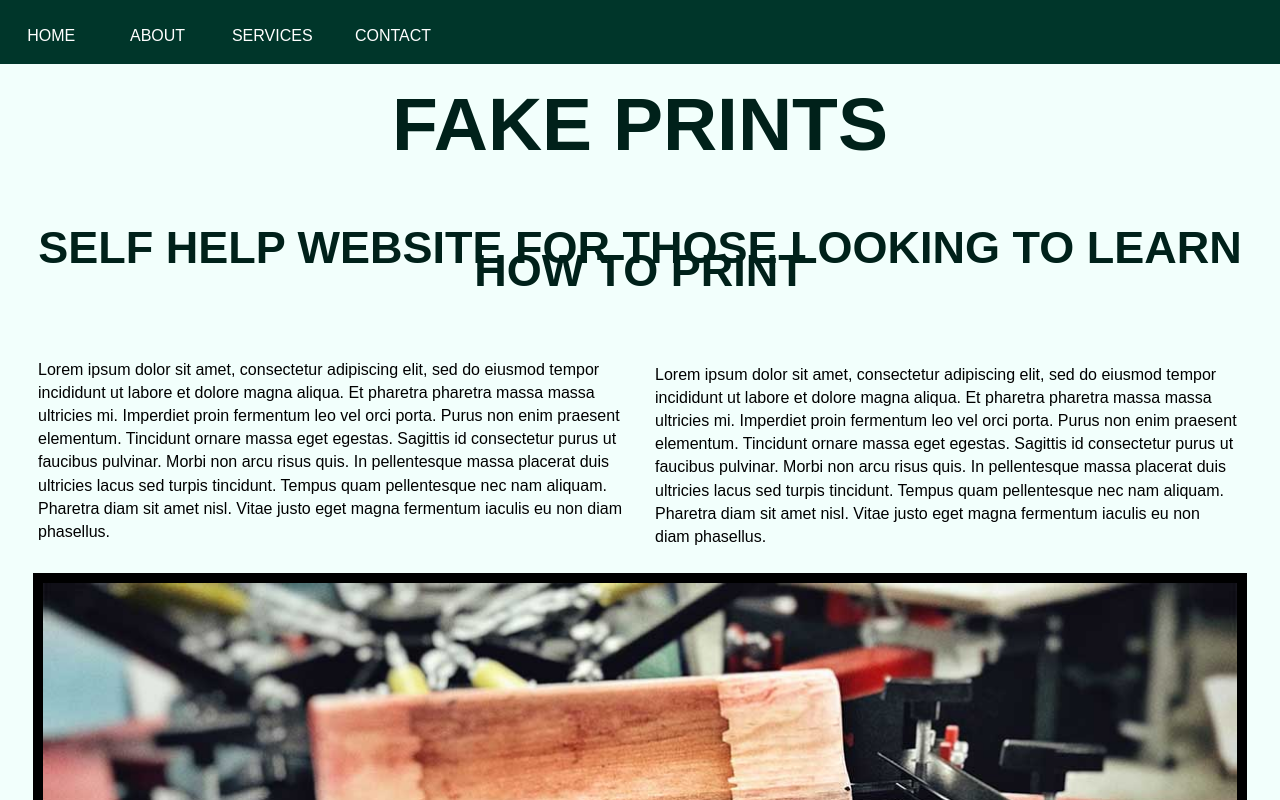
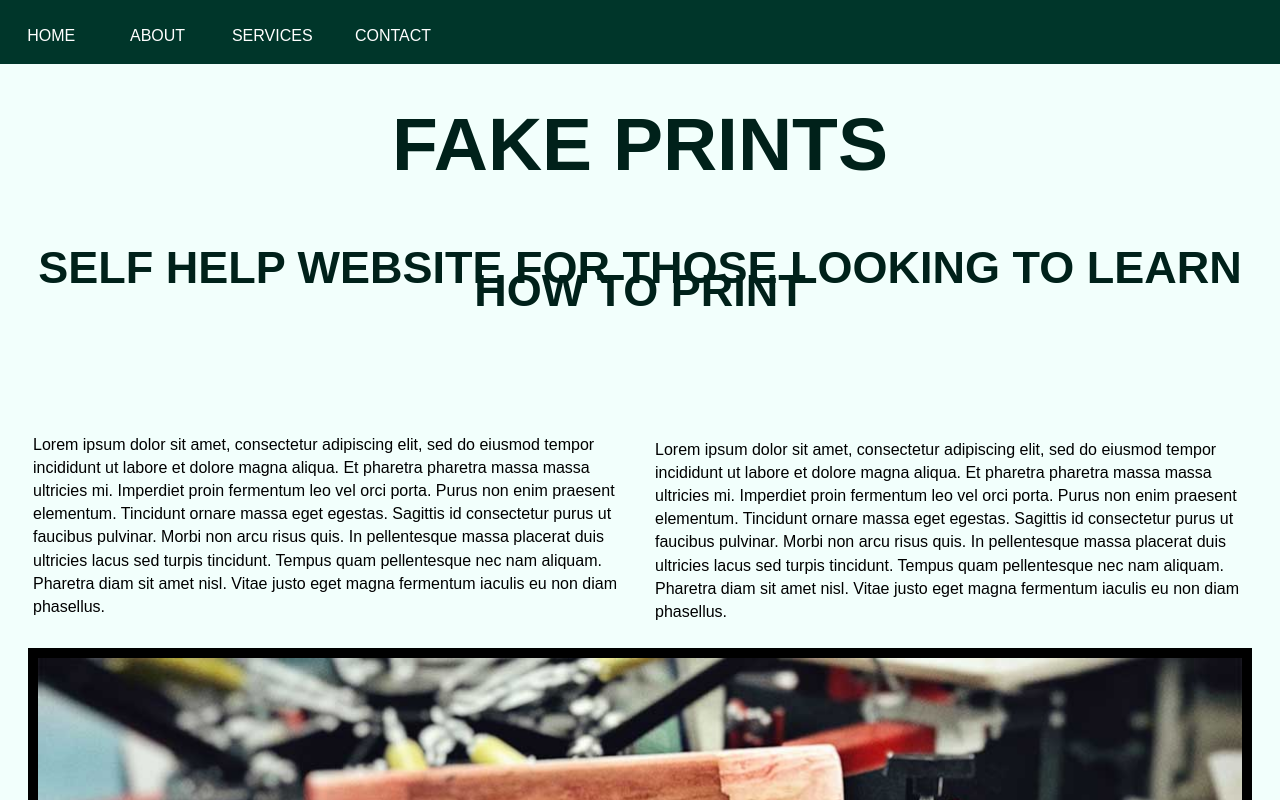
Before and after one commit to collinkuehn/MART341-WebDesign, a plain HTML site: page assignment-13/index.html in a window 1280 px wide. Shown: the top 800 px of the page. Drawn offline with Linux system fonts and the light colour scheme.

Commit message:
Update index.html

```diff
--- a/assignment-13/index.html
+++ b/assignment-13/index.html
@@ -37,10 +37,15 @@
     </div>
   </div>
 </header>
+<div class="row">
 
+   <div class="col-12">
     <div class="about">
       <h2> FAKE PRINTS </h2>
       <h3> SELF HELP WEBSITE FOR THOSE LOOKING TO LEARN HOW TO PRINT </h3>
+</div>
+</div>
+</div>
 
 <section>
 <div class="opening paragraph">
```
